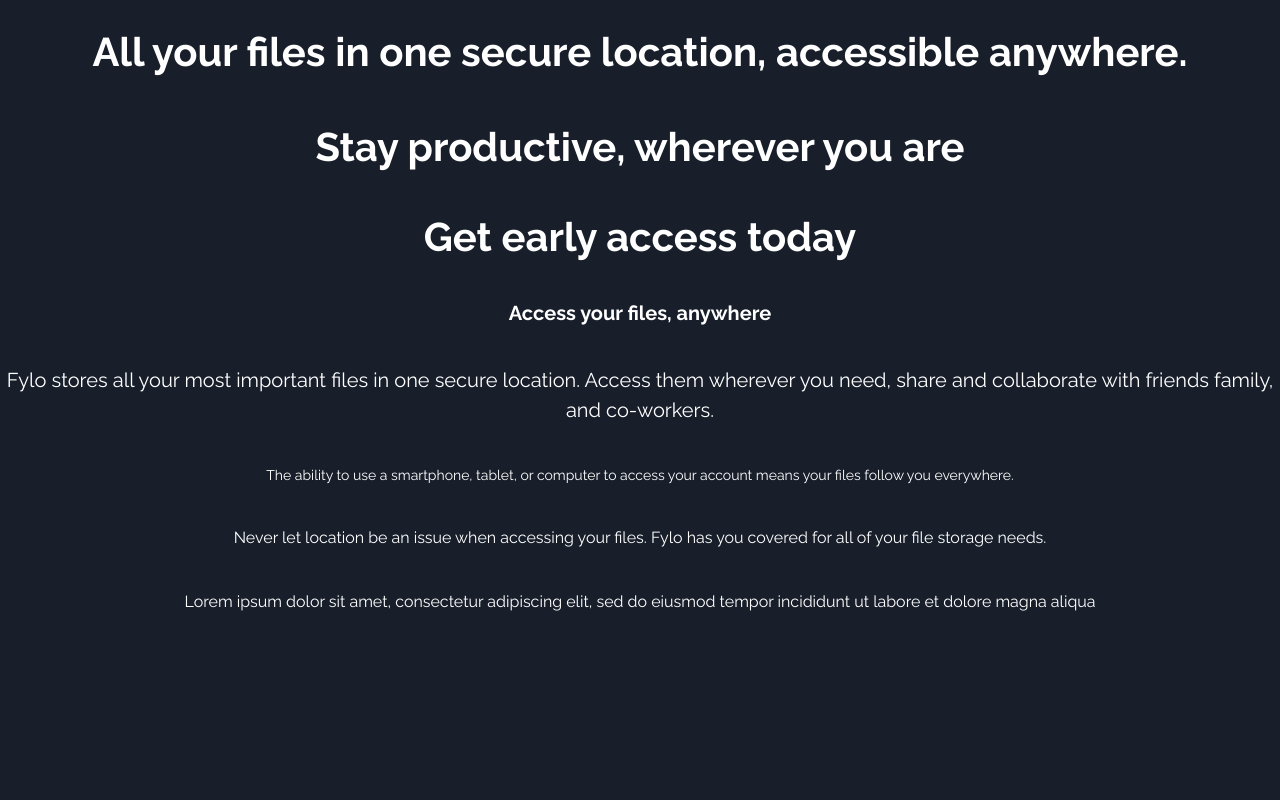
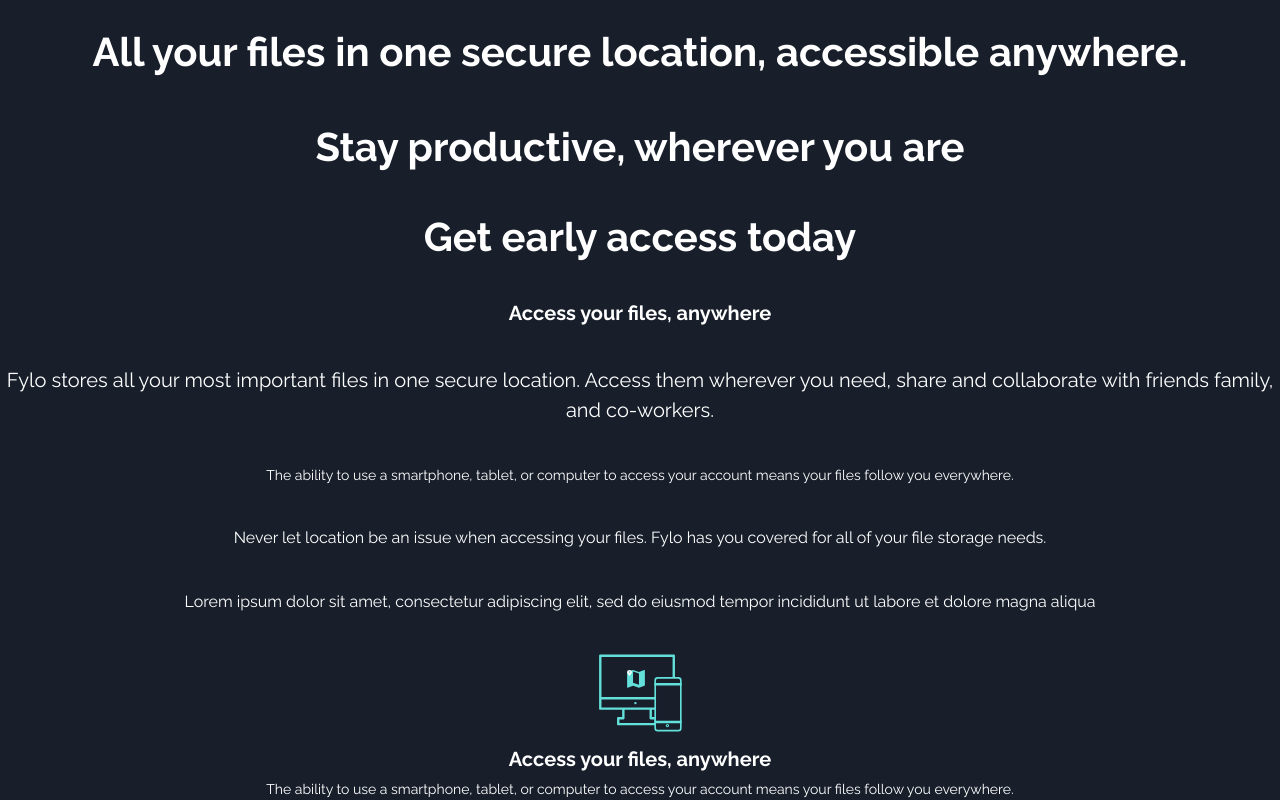
Before and after one commit to mdashfaque-mamdu-au17/flyo-dark-theme-landing-page, a React (Vite) app: page / in a window 1280 px wide. Shown: the part 192-992 px from the top of the page. Before the commit the page ends 806 px from the top, so only its background shows below. Built offline with nearby package versions, Linux system fonts and the light colour scheme.

Commit message:
feature card completed

```diff
--- a/src/App.jsx
+++ b/src/App.jsx
@@ -4,6 +4,7 @@
 import Arrow from './assets/icon-arrow.svg';
 import Heading from './components/Texts/Heading';
 import Paragraph from './components/Texts/Paragraph';
+import FeatureCard from './components/Card/FeatureCard';
 function App() {
   return (
     <div className="text-center">
@@ -63,6 +64,10 @@
           eiusmod tempor incididunt ut labore et dolore magna aliqua
         </Paragraph>
       </div>
+
+      <div className="mt-10">
+        <FeatureCard />
+      </div>
     </div>
   );
 }
--- /dev/null
+++ b/src/components/Card/FeatureCard.jsx
@@ -0,0 +1,33 @@
+import React from 'react';
+import PropTypes from 'prop-types';
+import Heading from '../Texts/Heading';
+import Paragraph from '../Texts/Paragraph';
+import AnyWhereIcon from '../../assets/icon-access-anywhere.svg';
+
+const FeatureCard = (props) => {
+  const { icon, title, description } = props;
+  return (
+    <div className="flex flex-col justify-center">
+      <div className="flex justify-center">
+        <img src={AnyWhereIcon} alt="" />
+      </div>
+      <div className="pt-6 md:pt-4">
+        <Heading type="other-type">Access your files, anywhere</Heading>
+      </div>
+      <div className="pt-2">
+        <Paragraph type="secondary">
+          The ability to use a smartphone, tablet, or computer to access your
+          account means your files follow you everywhere.
+        </Paragraph>
+      </div>
+    </div>
+  );
+};
+
+FeatureCard.propTypes = {
+  icon: PropTypes.string.isRequired,
+  title: PropTypes.string.isRequired,
+  description: PropTypes.string.isRequired,
+};
+
+export default FeatureCard;
```
